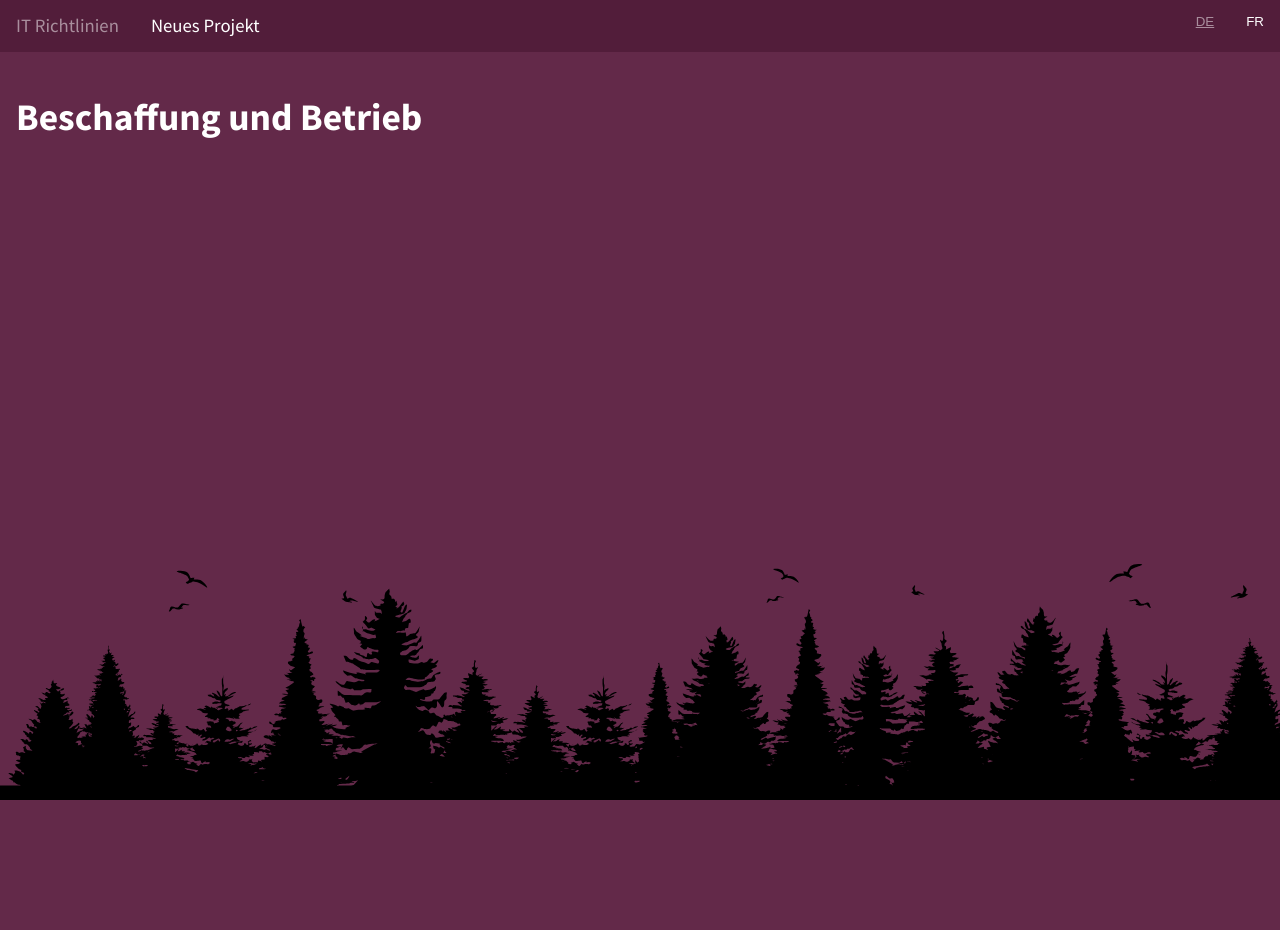
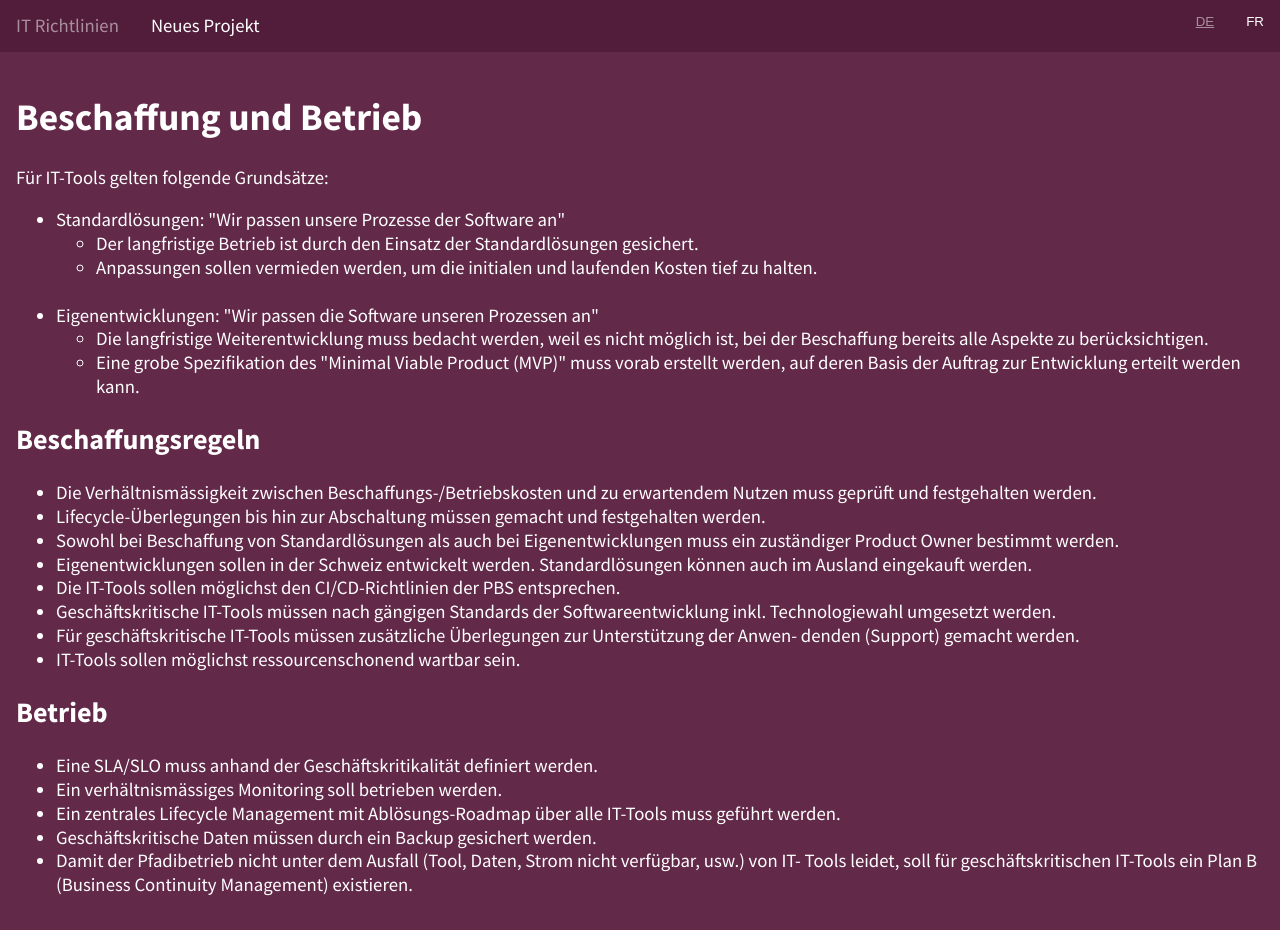
Before and after one commit to scout-ch/it-guidelines, a React (Create React App) app: page /it-guidelines/acquisition in a window 1280 px wide. Shown: the top 930 px of the page. Before the commit the page ends 800 px from the top, so only its background shows below. Built offline with nearby package versions, Linux system fonts and the light colour scheme.

Commit message:
add content

```diff
--- a/src/i18n/de.json
+++ b/src/i18n/de.json
@@ -50,10 +50,48 @@
           "ten": "Die PBS sensibilisiert ihre Mitglieder bezüglich des Datenschutzes und möglichen Cyber-Angrif- fen wie Phishing und Social Engineering, um die Sicherheit schützenswerter Daten sicherzustel- len (z.B. Passwortsicherheit, fremde W-LAN, Login auf fremden Geräten, Sichtschutz, aber auch Liegenlassen von Teilnehmerlisten auf Papier)."
         },
         "acquisition_page": {
-          "title": "Beschaffung und Betrieb"
+          "title": "Beschaffung und Betrieb",
+          "intro": {
+            "text": "Für IT-Tools gelten folgende Grundsätze:",
+            "standard": {
+              "text": "Standardlösungen: \"Wir passen unsere Prozesse der Software an\"",
+              "one": "Der langfristige Betrieb ist durch den Einsatz der Standardlösungen gesichert.",
+              "two": "Anpassungen sollen vermieden werden, um die initialen und laufenden Kosten tief zu halten."
+            },
+            "inhouse": {
+              "text": "Eigenentwicklungen: \"Wir passen die Software unseren Prozessen an\"",
+              "one": "Die langfristige Weiterentwicklung muss bedacht werden, weil es nicht möglich ist, bei der Beschaffung bereits alle Aspekte zu berücksichtigen.",
+              "two": "Eine grobe Spezifikation des \"Minimal Viable Product (MVP)\" muss vorab erstellt werden, auf deren Basis der Auftrag zur Entwicklung erteilt werden kann."
+            }
+          },
+          "acquisition": {
+            "title": "Beschaffungsregeln",
+            "one": "Die Verhältnismässigkeit zwischen Beschaffungs-/Betriebskosten und zu erwartendem Nutzen muss geprüft und festgehalten werden.",
+            "two": "Lifecycle-Überlegungen bis hin zur Abschaltung müssen gemacht und festgehalten werden.",
+            "three": "Sowohl bei Beschaffung von Standardlösungen als auch bei Eigenentwicklungen muss ein zuständiger Product Owner bestimmt werden.",
+            "four": "Eigenentwicklungen sollen in der Schweiz entwickelt werden. Standardlösungen können auch im Ausland eingekauft werden.",
+            "five": "Die IT-Tools sollen möglichst den CI/CD-Richtlinien der PBS entsprechen.",
+            "six": "Geschäftskritische IT-Tools müssen nach gängigen Standards der Softwareentwicklung inkl. Technologiewahl umgesetzt werden.",
+            "seven": "Für geschäftskritische IT-Tools müssen zusätzliche Überlegungen zur Unterstützung der Anwen- denden (Support) gemacht werden.",
+            "eight": "IT-Tools sollen möglichst ressourcenschonend wartbar sein."
+          },
+          "operation": {
+            "title": "Betrieb",
+            "one": "Eine SLA/SLO muss anhand der Geschäftskritikalität definiert werden.",
+            "two": "Ein verhältnismässiges Monitoring soll betrieben werden.",
+            "three": "Ein zentrales Lifecycle Management mit Ablösungs-Roadmap über alle IT-Tools muss geführt werden.",
+            "four": "Geschäftskritische Daten müssen durch ein Backup gesichert werden.",
+            "five": "Damit der Pfadibetrieb nicht unter dem Ausfall (Tool, Daten, Strom nicht verfügbar, usw.) von IT- Tools leidet, soll für geschäftskritischen IT-Tools ein Plan B (Business Continuity Management) existieren."
+          }
         },
         "community_page": {
-          "title": "Community"
+          "title": "Community",
+          "intro": "Die PBS fördert und unterstützt Ideen, IT-Tools, -Services und -Projekte, welche dem Pfadibetrieb (insbesondere den Abteilungen und Kantonalverbänden) helfen.",
+          "one": "Alle geförderten IT-Tools müssen unter einer open source Lizenz veröffentlicht werden, damit möglichst viele davon profitieren.",
+          "two": "Unterstützung kann in verschiedenen Formen erfolgen: Durch Hosting, Source Control, Bereitstellung von unterstützenden IT-Tools, Organisation eines Hackathons, Vermittlung von Res- sourcen und Know-how oder durch Beschaffung von finanziellen Mitteln.",
+          "intro2": "Die PBS bietet eine Anlaufstelle für die Kantonalverbände und Abteilungen. Sie fördert einen aktiven Austausch, holt Ideen ein, bringt Bedürfnisse und Praktiken der Community in Erfahrung und unterhält diese.",
+          "three": "Es werden regelmässige Anlässe organisiert, um diese Ziele zu erreichen z.B. IT-Konferenz, MiData-Hackathon, usw.",
+          "four": "Die Zusammenarbeit wird auch über den Verband hinaus gepflegt, um die Synergien von grös- seren Communities (z.B. Hitobito) zu nutzen."
         },
         "slides": {
           "evaluation": {
--- a/src/i18n/fr.json
+++ b/src/i18n/fr.json
@@ -50,10 +50,47 @@
           "ten": "Le MSdS sensibilise ses membres à la protection des données et aux éventuelles cyberattaques telles que le phishing et l’ingénieurie sociale (Social Engineering), afin d'assurer la sécurité des données sensibles (par exemple, sécurité des mots de passe, W-LAN étranger, login sur des appareils étrangers, protection visuelle, mais aussi laisser traîner des listes de participants sur papier)."
         },
         "acquisition_page": {
-          "title": "Acquisition et exploitation"
+          "title": "Acquisition et exploitation",
+          "intro": {
+            "text": "Les principes suivants s’appliquent aux outils informatiques:",
+            "standard": {
+              "text": "Solutions standards : « Nous adaptons nos processus au logiciel »",
+              "one": "L’exploitation à long terme est assurée par le recours aux solutions standard.",
+              "two": "Il faut éviter les adaptations afin de maintenir bas les coûts initiaux et permanents."
+            },
+            "inhouse": {
+              "text": "Développement sur mesure : « Nous adaptons le logiciel à nos processus »",
+              "one": "Le développement sur mesure doit être considéré sur le long terme car il n'est pas possible de prendre en compte tous les aspects au stade de l’acquisition.",
+              "two": "Une spécification approximative du \"produit minimal viable (PMV)\" doit être établie à l'avance ; elle sert de base pour passer la commande de développement."
+            }
+          },
+          "acquisition": {
+            "one": "La proportionnalité entre les coûts d'acquisition/d’exploitation et les bénéfices attendus doit être examinée puis respectée.",
+            "two": "Le cycle de vie doit être pris en considération jusqu’à la mise hors service et ces considérations doivent être observées.",
+            "three": "Un Product Owner doit être désigné tant pour l'acquisition de solutions standard que pour les développements sur mesure.",
+            "four": "Les développements sur mesure doivent être développés en Suisse. Les solutions standard peu- vent être achetées également à l'étranger.",
+            "five": "Les outils informatiques doivent être conformes, dans la mesure du possible, aux directives CI/CD du MSdS.",
+            "six": "Les outils informatiques critiques pour l’activité doivent être mis en œuvre selon les standards courants de développement de logiciels, y compris dans le choix de la technologie.",
+            "seven": "Pour les outils informatique critiques pour l’activité il faut de plus réfléchir aux utilisateurs (soutien technique).",
+            "eight": "Les outils informatiques doivent être maintenus les plus économes possibles en ressources."
+          },
+          "operation": {
+            "title": "Exploitation",
+            "one": "Une SLA/SLO doit être définie en fonction de la criticité pour l’activité.",
+            "two": "Un Monitoring proportionné doit être effectué.",
+            "three": "Pour tous les outils informatiques, il faut une gestion centrale du cycle de vie (Lifecycle Management) avec une feuille de route en cas de remplacement.",
+            "four": "Geschäftskritische Daten müssen durch ein Backup gesichert werden.",
+            "five": "Pour éviter que le fonctionnement scout ne souffre d’une défaillance technique (outil, données, électricité non disponible, etc.), un plan B (Business Continuity Management) doit exister pour les outils informatiques critiques pour l'activité."
+          }
         },
         "community_page": {
-          "title": "Communauté"
+          "title": "Communauté",
+          "intro": "Le MSdS promeut et soutient les idées, outils, services et projets informatiques qui aident au fonc- tionnement scout (en particulier les groupes et les associations cantonales).",
+          "one": "Tous les outils informatiques soutenus doivent être publiés sous une licence Open source pour que le plus grand nombre possible en profite.",
+          "two": "Le soutien peut prendre diverses formes : Hosting, Source Control, mise à disposition d'outils informatiques, organisation d'un Hackathon, mise à disposition de ressources et de savoir-faire ou recherche de fonds.",
+          "intro2": "Le MSdS est un point de contact pour les associations cantonales et les groupes. Il favorise un échange actif, récolte des idées, s'informe sur les besoins et les pratiques de la communauté et les entretient.",
+          "three": "Des événements réguliers sont organisés pour atteindre ces objectifs, par exemple la conférence sur l'informatique, Hackathon MiData, etc.",
+          "four": "La coopération est également soignée au-delà de l'association afin de profiter des synergies de communautés plus importantes (par exemple Hitobito)."
         },
         "slides": {
           "evaluation": {
--- a/src/pages/AcquisitionPage.tsx
+++ b/src/pages/AcquisitionPage.tsx
@@ -13,6 +13,47 @@ export default function AcquisitionPage() {
   </Helmet>
     <h1>{t('acquisition_page.title')}</h1>
     <p>
+      {t('acquisition_page.intro.text')}
+      <ul>
+        <li>
+          {t('acquisition_page.intro.standard.text')}
+          <ul>
+            <li>{t('acquisition_page.intro.standard.one')}</li>
+            <li>{t('acquisition_page.intro.standard.two')}</li>
+          </ul>
+        </li>
+        <br/>
+        <li>
+          {t('acquisition_page.intro.inhouse.text')}
+          <ul>
+            <li>{t('acquisition_page.intro.inhouse.one')}</li>
+            <li>{t('acquisition_page.intro.inhouse.two')}</li>
+          </ul>
+        </li>
+      </ul>
+    </p>
+    <h2>{t('acquisition_page.acquisition.title')}</h2>
+    <p>
+    <ul>
+        <li>{t('acquisition_page.acquisition.one')}</li>
+        <li>{t('acquisition_page.acquisition.two')}</li>
+        <li>{t('acquisition_page.acquisition.three')}</li>
+        <li>{t('acquisition_page.acquisition.four')}</li>
+        <li>{t('acquisition_page.acquisition.five')}</li>
+        <li>{t('acquisition_page.acquisition.six')}</li>
+        <li>{t('acquisition_page.acquisition.seven')}</li>
+        <li>{t('acquisition_page.acquisition.eight')}</li>
+      </ul>
+    </p>
+    <h2>{t('acquisition_page.operation.title')}</h2>
+    <p>
+    <ul>
+        <li>{t('acquisition_page.operation.one')}</li>
+        <li>{t('acquisition_page.operation.two')}</li>
+        <li>{t('acquisition_page.operation.three')}</li>
+        <li>{t('acquisition_page.operation.four')}</li>
+        <li>{t('acquisition_page.operation.five')}</li>
+      </ul>
     </p>
   </MainContainer>
 }
--- a/src/pages/CommunityPage.tsx
+++ b/src/pages/CommunityPage.tsx
@@ -13,6 +13,18 @@ export default function CommunityPage() {
   </Helmet>
     <h1>{t('community_page.title')}</h1>
     <p>
+    {t('community_page.intro')}
+    <ul>
+        <li>{t('community_page.one')}</li>
+        <li>{t('community_page.two')}</li>
+      </ul>
+    </p>
+    <p>
+    {t('community_page.intro2')}
+    <ul>
+        <li>{t('community_page.three')}</li>
+        <li>{t('community_page.four')}</li>
+      </ul>
     </p>
   </MainContainer>
 }
```
